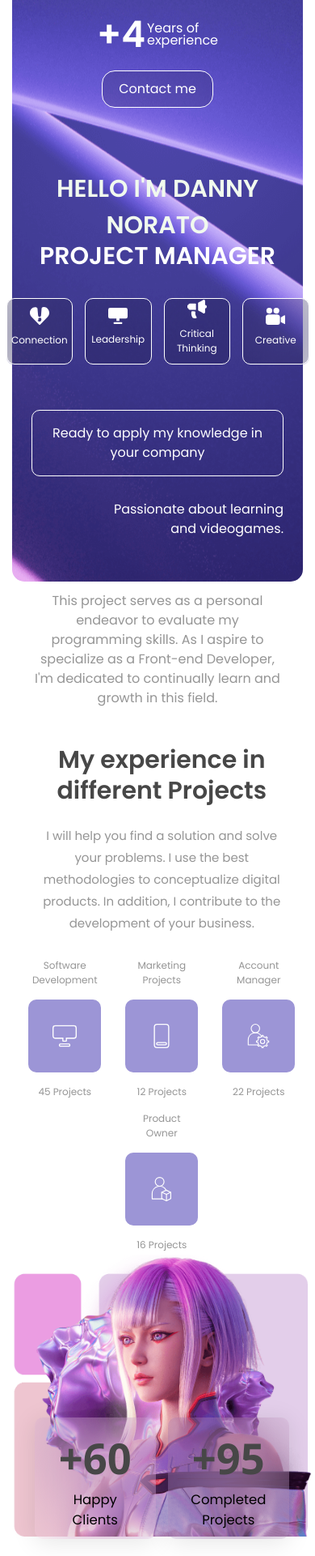
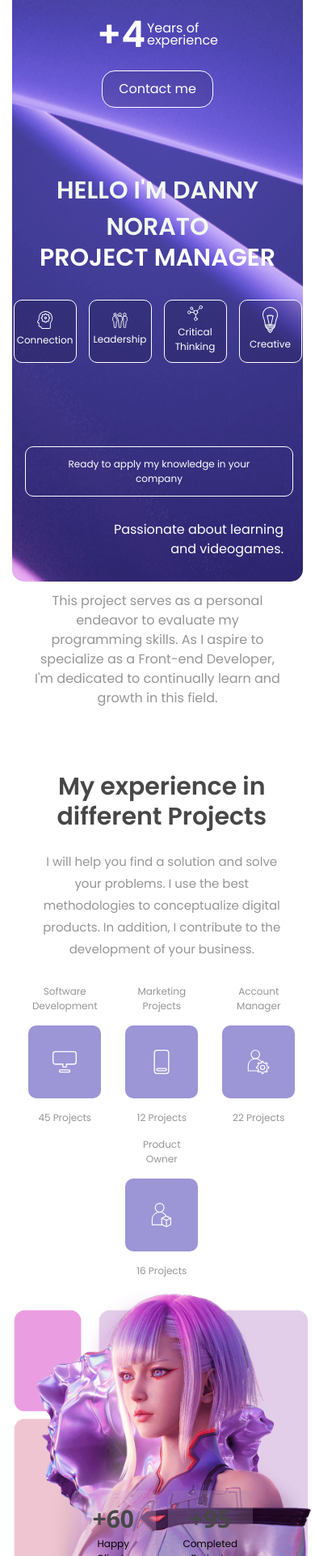
Before and after one commit to dannynorato-dev/projectmanager, a plain HTML site: page index.html in a window 390 px wide. Shown: the part 79-2000 px from the top of the page at 81% size. Drawn offline with nearby package versions, Linux system fonts and the light colour scheme; a web font is replaced by a local one.

Commit message:
New changes
Responsive tweaks

```diff
--- a/index.html
+++ b/index.html
@@ -50,19 +50,19 @@
                     </div>
             <div class="strengths">
                 <div class="icons">
-                    <img src="icon-1.svg" alt="">
+                    <img src="connection.svg" alt="">
                     <h3>Connection</h3>
                 </div>
                 <div class="icons">
-                    <img src="icon-2.svg" alt="">
+                    <img src="leadership.svg" alt="">
                     <h3>Leadership</h3>
                 </div>
                 <div class="icons">
-                    <img src="icon-3.svg" alt="">
+                    <img src="critical-thinking.svg" alt="">
                     <h3>Critical Thinking</h3>
                 </div>
                 <div class="icons">
-                    <img src="icon-4.svg" alt="">
+                    <img src="creative.svg" alt="">
                     <h3>Creative</h3>
                 </div>
             </div>
--- a/styles.css
+++ b/styles.css
@@ -267,7 +267,7 @@ nav{
   display: flex;
   justify-content: space-evenly;
   align-items: center;
-    align-content: center;
+  align-content: space-around;
   flex-wrap: wrap;
   flex-direction: row;
   width: 95%;
@@ -1132,6 +1132,9 @@ display: hidden;
 margin-top: 0;
 color: #fff;
 }
+.experience{
+  height: 100vh;
+}
 .experience-content {
 width: 40%;
 }
@@ -1188,8 +1191,8 @@ line-height: 1.2rem;
 font-size: 3.5rem;
 }
 .content h2 {
-font-size: 3.8rem;
-line-height: 3.6rem;
+font-size: 2.8rem;
+line-height: 2.6rem;
 }
 .recent-projects p {
 width: 35%;
@@ -1225,7 +1228,7 @@ nav {
 display: none;
 }
 .hero {
-  margin-bottom: 15%;
+margin-bottom: 10%;
 }
 .hero-content h1 {
 font-size: 3rem;
@@ -1247,13 +1250,13 @@ nav {
 }
 .text-3 {
 max-width: 80%;
-  top: 92%;
+top: 95%;
 bottom: 5%;
 left: 10%;
 text-align: center;
 }
 .experience {
-  justify-content: flex-start;
+justify-content: center;
 flex-wrap: wrap;
 min-height: 110vh;
 }
@@ -1275,7 +1278,9 @@ nav {
 font-size: 2.5rem;
 line-height: 3rem;
 }
-
+.last-jobs{
+  height: 115vh;
+}
 .last-jobs h3 {
 font-size: 2.5rem;
 line-height: 3rem;
@@ -1418,9 +1423,9 @@ h1{
 nav {
 display: none;
 }
-.hero {
-  margin-bottom: 25%;
-}
+/* .hero {
+margin-bottom: 22%;
+} */
 .hero-content h1 {
 font-size: 2rem;
 margin-bottom: 20px;
@@ -1633,3 +1638,50 @@ margin-top: 2rem;
 text-align: center;
 }
 }
+@media (max-width: 506.9px)  {
+  /* Your styles for small devices */
+  .hero {
+    margin-bottom: 15%;
+    }
+}
+@media (max-width: 425.9px)  {
+  /* Your styles for small devices */
+  .hero {
+    margin-bottom: 35%;
+    }
+  .last-jobs{
+    height: 115vh;
+  }
+  .icons{
+    height: 5.2rem;
+    width: 5.2rem;
+  }
+  .icons img{
+    width: 25%;
+  }
+  .icons h3{
+    margin: 5px 0;
+  }
+  .boxes-total{
+    width: 7rem;
+    height: 7rem;
+  }
+  .boxes-total h4{
+    font-size: 2rem;
+  }
+  .boxes-total p{
+    font-size: 0.8rem;
+  }
+}
+@media (max-width: 425.9px)  {
+  /* Your styles for small devices */
+  .text-1{
+    bottom: 18%;
+    left: 8%;
+    width: 85%;
+    font-size: 0.8rem;
+  }
+  .text-2{
+    bottom: 7%;
+  }
+}
```
Also changed, not shown: connection.svg (added), creative.svg (added), critical-thinking.svg (added), leadership.svg (added). Lines whose indentation alone changed are shown as unchanged.
